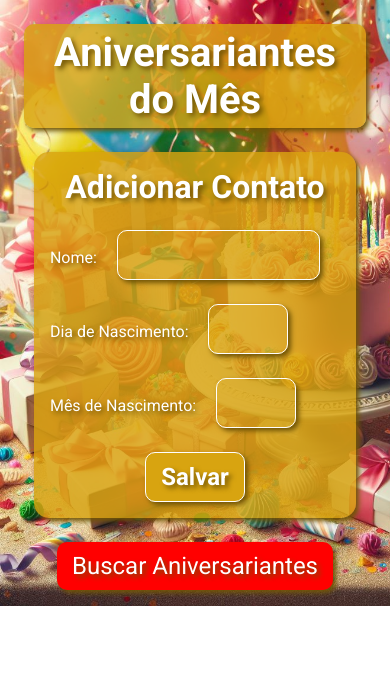
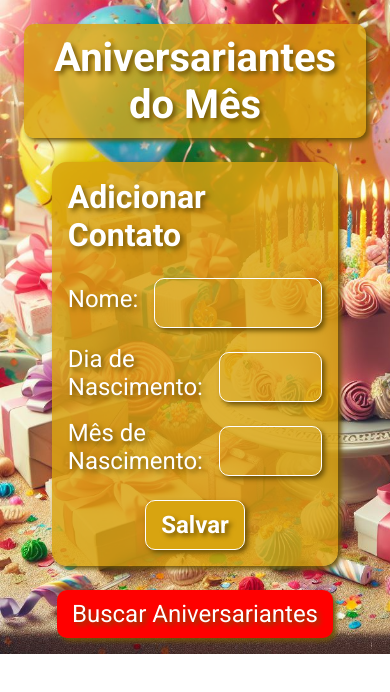
Before and after one commit to Luciano-Ruperti/aniversariantes-do-mes, a plain HTML site: page index.html in a window 390 px wide. Drawn offline with Linux system fonts and the light colour scheme.

Commit message:
alterações no layout e responsividade

```diff
--- a/index.html
+++ b/index.html
@@ -17,15 +17,19 @@
       <h1>Aniversariantes do Mês</h1>
       <div class="add-aniversariante">
         <h2>Adicionar Contato</h2>
-        <p>Nome: <input type="text" class="input" id="nome" /></p>
-        <p>
-          Dia de Nascimento:
+        <div class="input-field">
+          <label for="nome">Nome:</label>
+          <input type="text" class="input" id="nome" />
+        </div>
+        <div class="input-field">
+          <label for="dia-nascimento">Dia de Nascimento:</label>
           <input type="number" class="input" id="dia-nascimento" />
-        </p>
-        <p>
-          Mês de Nascimento:
+        </div>
+        <div class="input-field">
+          <label for="mes-nascimento">Mês de Nascimento:</label>
           <input type="number" class="input" id="mes-nascimento" />
-        </p>
+        </div>
+
         <p class="btn">
           <button
             type="button"
--- a/style.css
+++ b/style.css
@@ -34,7 +34,7 @@ h1 {
   display: flex;
   flex-direction: column;
   justify-content: center;
-  align-items: left;
+  align-items: flex-start;
   gap: 1rem;
   margin: 1rem;
   padding: 1rem;
@@ -53,22 +53,25 @@ h1 {
   align-self: center;
 }
 
-p {
+.input-field {
+  display: flex;
+  align-items: center;
+  justify-content: space-between;
   font-size: 1.5rem;
   color: #fff;
   text-shadow: 3px 3px 5px #705406;
+  width: 100%;
 }
 
-#nome {
-  width: 70%;
-}
+/*#nome {
+  width: 100%;
+}*/
 
 #search-btn {
   background-color: red;
 }
 
 .input {
-  width: 5rem;
   margin-left: 1rem;
   margin-top: 0.5rem;
   font-size: 1.5rem;
@@ -79,6 +82,8 @@ p {
   box-shadow: 3px 3px 5px #705406;
   background: transparent;
   color: #fff;
+  flex-grow: 2;
+  width: 100%;
 }
 
 .input-btn {
@@ -133,13 +138,16 @@ p {
   h1 {
     margin: 0.5rem;
     font-size: 2.5rem;
-    color: #fff;
-    text-shadow: 3px 3px 5px #705406;
-    padding: 5px;
-    border-radius: 10px;
   }
 
   h2 {
     font-size: 1.5rem;
   }
 }
+
+@media (max-width: 850px) {
+  .add-aniversariante {
+    width: 80%;
+    height: 100%;
+  }
+}
```
